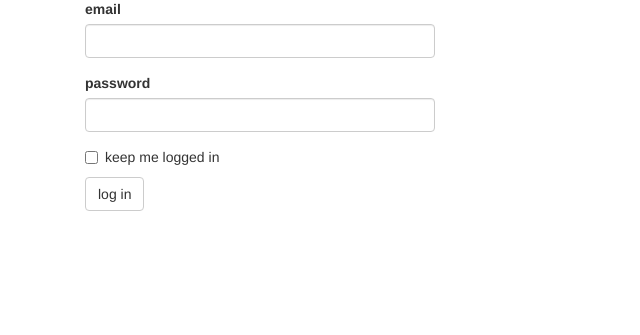
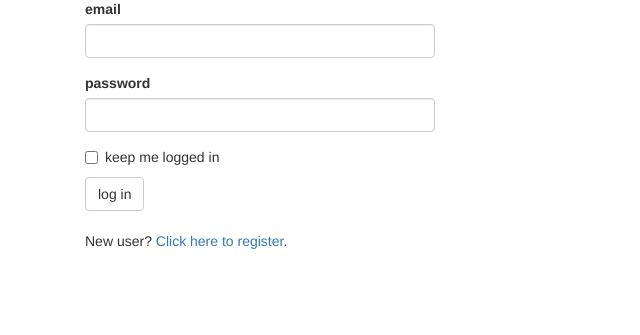
Before and after one commit to Haosean/pro_py, a Flask app: page /auth/login in a window 1280 px wide. Shown: the part 243-578 px from the top of the page, without its empty margins (0-640 px from the left). Run offline with Flask 2, Linux system fonts and the light colour scheme; some libraries are stand-ins or nearby versions.

Commit message:
add  请为您的变更输入提交说明。以 '#' 开始的行将被忽略，而一个空的提交  说明将会终止提交。  头指针分离自 m0  要提交的变更： 	修改：     app/__init__.pyc 	修改：     app/auth/forms.py 	修改：     app/auth/forms.pyc 	修改：     app/auth/views.py 	修改：     app/auth/views.pyc 	修改：     app/email.py 	修改：     app/email.pyc 	修改：     app/models.py 	修改：     app/models.pyc 	修改：     app/templates/auth/login.html 	修改：     app/templates/base.html 	修改：     config.py 	修改：     config.pyc 	修改：     data-dev.sqlite
 未跟踪的文件:
	app/templates/auth/email/
	app/templates/auth/register.html
	app/templates/auth/unconfirmed.html
	app/templates/mail/
	run.pyc

```diff
--- a/Blog/app/auth/forms.py
+++ b/Blog/app/auth/forms.py
@@ -1,6 +1,8 @@
 from flask_wtf import Form
 from wtforms import StringField, PasswordField, BooleanField, SubmitField
-from wtforms.validators import Required, Length, Email
+from wtforms.validators import Required, Length, Email, Regexp, EqualTo
+from wtforms import ValidationError
+from ..models import User
 
 
 class LoginForm(Form):
@@ -8,3 +10,19 @@ class LoginForm(Form):
     password = PasswordField('password', validators=[Required()])
     remember_me = BooleanField('keep me logged in')
     submit = SubmitField('log in')
+
+
+class RegistrationForm(Form):
+    email = StringField('email', validators=[Required(), Length(1, 64), Email()])
+    username = StringField('Username', validators=[Required(), Length(1, 64), Regexp('^[A-Za-z][A-Za-z0-9_.]*$', 0, 'Usernames must have only letters, ''numbers, dots or underscores')])
+    password = PasswordField('Password', validators=[Required(), EqualTo('password2', message='Passwords must match.')])
+    password2 = PasswordField('Confirm password', validators=[Required()])
+    submit = SubmitField('Register')
+
+    def validate_email(self, field):
+        if User.query.filter_by(email=field.data).first():
+            raise ValidationError('email already registered.')
+
+    def validate_username(self, field):
+        if User.query.filter_by(username=field.data).first():
+            raise ValidationError('Username already in use.')
--- a/Blog/app/auth/views.py
+++ b/Blog/app/auth/views.py
@@ -1,8 +1,27 @@
 from flask import render_template, redirect, request, url_for, flash
-from flask_login import login_user, login_required, logout_user
+from flask_login import login_user, login_required, logout_user, current_user
 from . import auth
 from ..models import User
 from .forms import LoginForm
+from ..email import send_email
+from .forms import LoginForm, RegistrationForm
+from .. import db
+
+
+@auth.before_app_request
+def before_request():
+    if current_user.is_authenticated \
+            and not current_user.confirmed \
+            and request.endpoint[:5] != 'auth.' \
+            and request.endpoint != 'static':
+        return redirect(url_for('auth.unconfirmed'))
+
+
+@auth.route('/unconfirmed')
+def unconfirmed():
+    if current_user.is_anonymous or current_user.confirmed:
+        return redirect(url_for('main.index'))
+    return render_template('auth/unconfirmed.html')
 
 
 @auth.route('/login', methods=['GET', 'POST'])
@@ -23,3 +42,48 @@ def logout():
     logout_user()
     flash('U have been logged out!')
     return redirect(url_for('main.index'))
+
+
+@auth.route('/register', methods=['GET', 'POST'])
+def register():
+    form = RegistrationForm()
+    if form.validate_on_submit():
+        user = User(email=form.email.data,
+                    username=form.username.data,
+                    password=form.password.data)
+        db.session.add(user)
+        db.session.commit()
+        token = user.generate_confirmation_token()
+        print '*' * 60
+        print token
+        send_email(user.email,
+                   'Confirm Your Account',
+                   'auth/email/confirm',
+                   user=user,
+                   token=token)
+        flash('A confirmation email has been sent to you by email.')
+        return redirect(url_for('auth.login'))
+    return render_template('auth/register.html', form=form)
+
+
+@auth.route('/confirm/<token>')
+@login_required
+def confirm(token):
+    if current_user.confirmed:
+        return redirect(url_for('main.index'))
+    if current_user.confirm(token):
+        flash('You have confirmed your account. Thanks!')
+    else:
+        flash('The confirmation link is invalid or has expired.')
+    return redirect(url_for('main.index'))
+
+
+@auth.route('/confirm')
+@login_required
+def resend_confirmation():
+    token = current_user.generate_confirmation_token()
+    send_email(current_user.email, 'Confirm Your Account',
+               'auth/email/confirm', user=current_user, token=token)
+    print "email sending:", current_user.email
+    flash('A new confirmation email has been sent to you by email.')
+    return redirect(url_for('main.index'))
--- a/Blog/app/email.py
+++ b/Blog/app/email.py
@@ -15,6 +15,10 @@ def send_email(to, subject, template, **kwargs):
                   sender=app.config['FLASKY_MAIL_SENDER'], recipients=[to])
     msg.body = render_template(template + '.txt', **kwargs)
     msg.html = render_template(template + '.html', **kwargs)
+    print "will add Thread to send"
     thr = Thread(target=send_async_email, args=[app, msg])
+    print "added Thread to send"
     thr.start()
+    print "sending"
+    print 'sending mail ... ...'
     return thr
--- a/Blog/app/templates/auth/login.html
+++ b/Blog/app/templates/auth/login.html
@@ -6,6 +6,7 @@
     <h1>Login</h1>
 </div>
 <div class="col-md-4">
-    {{ wtf.quick_form(form) }}
+    {{ wtf.quick_form(form) }}<br>
+    <p>New user? <a href="{{ url_for('auth.register') }}">Click here to register</a>.</p>
 </div>
 {% endblock %}
--- a/Blog/app/templates/base.html
+++ b/Blog/app/templates/base.html
@@ -32,6 +32,12 @@
 
 {% block content %}
 <div class="container">
+    {% for message in get_flashed_messages() %}
+    <div class="alert alert-warning">
+        <button type="button" class="close" data-dismiss="alert">&times;</button>
+        {{ message }}
+    </div>
+    {% endfor %}
     {% block page_content %}{% endblock%}
 </div>
 {% endblock %}
```
Also changed, not shown: Blog/app/models.py (+18 -0 lines), Blog/config.py (+9 -3 lines), Blog/data-dev.sqlite, 7 other files.
